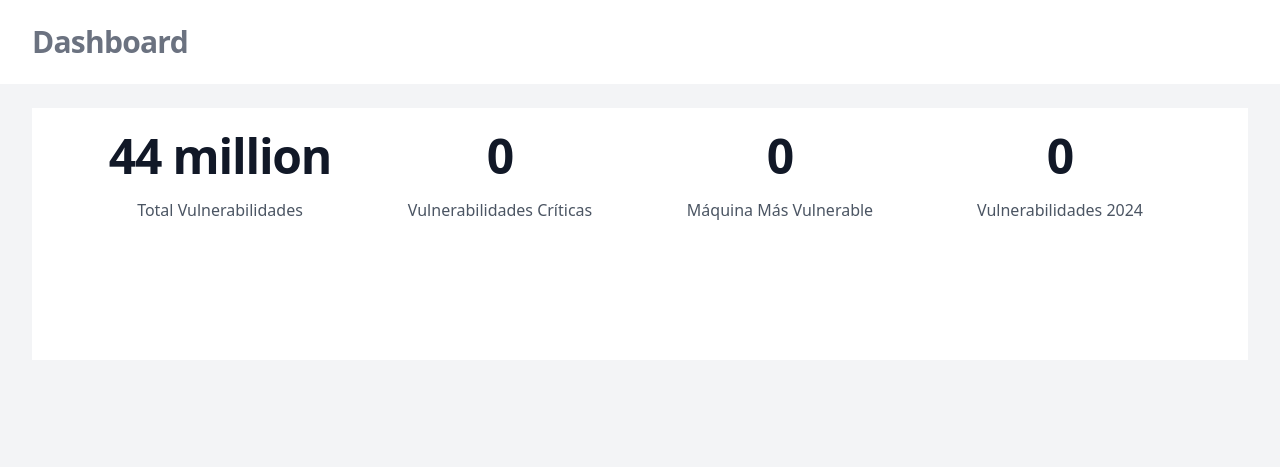
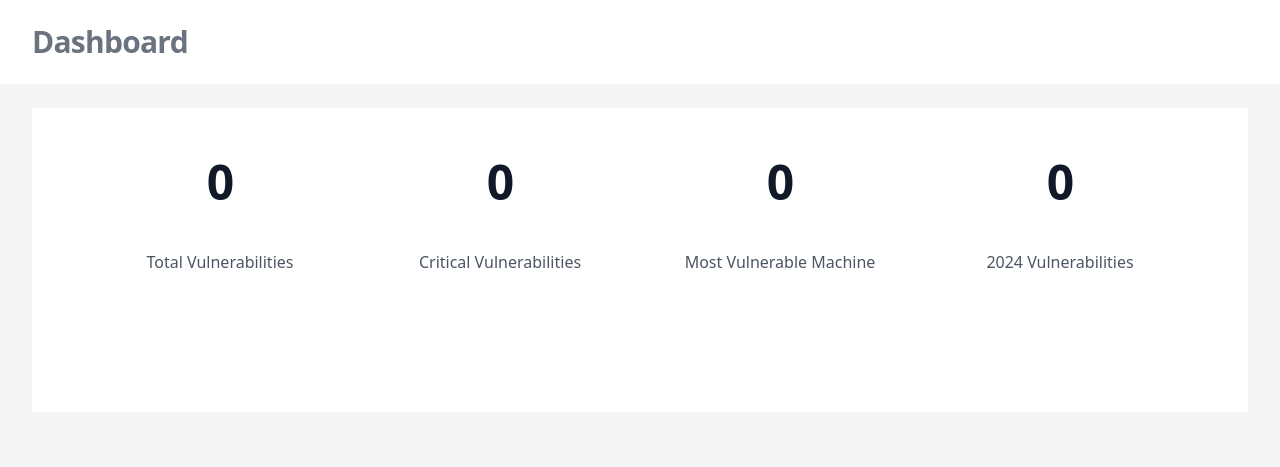
Before and after one commit to SebasGalindo/Final-Proyect-Data-Science, a Flask app: page /dashboard/ in a window 1280 px wide. Shown: the top 467 px of the page. Run offline with Flask 3, Linux system fonts and the light colour scheme; data that the repository does not hold is empty; some libraries are stand-ins or nearby versions.

Commit message:
Finished Indicators Header

```diff
--- a/Vulns_Dashboard/app/api/routes.py
+++ b/Vulns_Dashboard/app/api/routes.py
@@ -20,6 +20,7 @@ def get_all_data():
         "impact_vulnerabilities": impact_vulnerabilities(vulnerable_softwares),
         "recent_vulnerabilities_qty": recent_vulnerabilities_qty(str(current_year)),
         "most_vulnerable_machine": most_vulnerable_machine(),
+        "total_vulnerabilities" : get_total_vulnerabilities(),
         "qty_critical_vulns": qty_critical_vulns(vulnerable_softwares),
         "top_ten_riskiest_vulnerabilities": chart_top_ten_riskiest_vulnerabilities(),
         "qty_vulns_severity_across_time": qty_vulns_severity_across_time(vulnerable_softwares),
--- a/Vulns_Dashboard/app/dashboard/controllers.py
+++ b/Vulns_Dashboard/app/dashboard/controllers.py
@@ -21,12 +21,13 @@ def dashboard_home():
     cves_version3_chart = data.get("cves_version3")
 
     recent_vulns_qty = data.get("recent_vulnerabilities_qty", 0)
-    most_vulnerable_machine = data.get("most_vulnerable_machine", {}).get('vuln_softwares_qty', 0)
+    most_vulnerable_machine = data.get("most_vulnerable_machine", {}).get('hostname', 0)
     qty_critical_vulns = data.get("qty_critical_vulns", 0)
+    total_vulnerabilities = data.get("total_vulnerabilities", 0)
 
     chart_data = [
         machines_most_vuln_chart ,top_ten_chart, impact_chart, riskiest_chart,
         severity_across_time_chart, cves_version3_chart
     ]
 
-    return render_template('index.html', chart_data=chart_data, recent_vulns_qty=recent_vulns_qty, current_year=current_year, most_vulnerable_machine=most_vulnerable_machine, qty_critical_vulns=qty_critical_vulns)
+    return render_template('index.html', chart_data=chart_data, recent_vulns_qty=recent_vulns_qty, current_year=current_year, most_vulnerable_machine=most_vulnerable_machine, qty_critical_vulns=qty_critical_vulns,total_vulnerabilities=total_vulnerabilities)
--- a/Vulns_Dashboard/app/static/css/styles.css
+++ b/Vulns_Dashboard/app/static/css/styles.css
@@ -0,0 +1,6 @@
+.fixed-height {
+    height: 100px; /* Ajusta esta altura según sea necesario */
+    display: flex;
+    align-items: center;
+    justify-content: center;
+  }
--- a/Vulns_Dashboard/app/templates/base.html
+++ b/Vulns_Dashboard/app/templates/base.html
@@ -2,11 +2,9 @@
 <html lang="es" class="h-full bg-gray-100">
   <head>
     <meta charset="UTF-8" />
-    <link
-      rel="stylesheet"
-      href="{{ url_for('static', filename='css/styles.css') }}"
-    />
+    <link rel="stylesheet" href="{{ url_for('static', filename='css/styles.css') }}" />
     <script src="https://cdn.tailwindcss.com"></script>
+    <link rel="icon" type="image/x-icon" href="{{ url_for('static', filename='images/favicon.ico') }}" />
     <title>Panel de Vulnerabilidades</title>
   </head>
   <body class="h-full">
@@ -24,5 +22,4 @@
 
     {% block scripts %}{% endblock %}
   </body>
-
 </html>
--- a/Vulns_Dashboard/app/templates/stats_section.html
+++ b/Vulns_Dashboard/app/templates/stats_section.html
@@ -2,34 +2,34 @@
   <dl class="grid grid-cols-1 gap-x-8 gap-y-16 text-center lg:grid-cols-4">
     <div class="mx-auto flex max-w-xs flex-col gap-y-4">
       <dt class="text-base leading-7 text-gray-600">
-        Total Vulnerabilidades
+        Total Vulnerabilities
       </dt>
       <dd
-        class="order-first text-3xl font-semibold tracking-tight text-gray-900 sm:text-5xl"
+        class="order-first text-3xl font-semibold tracking-tight text-gray-900 sm:text-5xl fixed-height"
       >
-        44 million
+      {{ total_vulnerabilities }}
       </dd>
     </div>
     <div class="mx-auto flex max-w-xs flex-col gap-y-4">
-      <dt class="text-base leading-7 text-gray-600">Vulnerabilidades Críticas</dt>
+      <dt class="text-base leading-7 text-gray-600">Critical Vulnerabilities</dt>
       <dd
-        class="order-first text-3xl font-semibold tracking-tight text-gray-900 sm:text-5xl"
+        class="order-first text-3xl font-semibold tracking-tight text-gray-900 sm:text-5xl fixed-height"
       >
       {{ qty_critical_vulns }}
       </dd>
     </div>
     <div class="mx-auto flex max-w-xs flex-col gap-y-4">
-      <dt class="text-base leading-7 text-gray-600">Máquina Más Vulnerable</dt>
+      <dt class="text-base leading-7 text-gray-600">Most Vulnerable Machine</dt>
       <dd
-        class="order-first text-3xl font-semibold tracking-tight text-gray-900 sm:text-5xl"
+        class="order-first text-3xl font-semibold tracking-tight text-gray-900 sm:text-5xl fixed-height "
       >
       {{ most_vulnerable_machine }}
       </dd>
     </div>
     <div class="mx-auto flex max-w-xs flex-col gap-y-4">
-      <dt class="text-base leading-7 text-gray-600">Vulnerabilidades {{ current_year }}</dt>
+      <dt class="text-base leading-7 text-gray-600">{{ current_year }} Vulnerabilities</dt>
       <dd
-        class="order-first text-3xl font-semibold tracking-tight text-gray-900 sm:text-5xl"
+        class="order-first text-3xl font-semibold tracking-tight text-gray-900 sm:text-5xl fixed-height"
       >
         {{ recent_vulns_qty }}
       </dd>
```
Also changed, not shown: Vulns_Dashboard/app/__init__.py (+7 -1 lines), Vulns_Dashboard/app/api/utilities.py (+28 -3 lines), Vulns_Dashboard/app/static/images/favicon.ico (added), Vulns_Dashboard/app/static/images/tmp.jpg (deleted).
